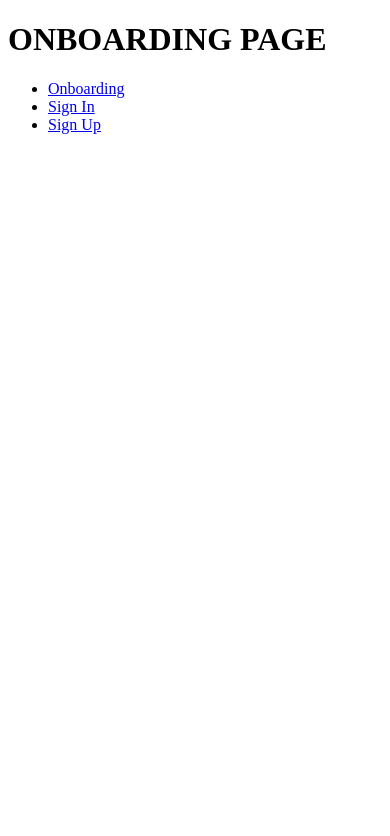
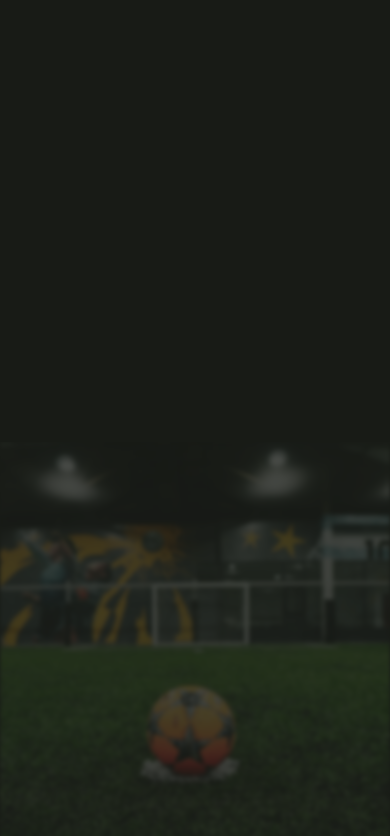
Before and after one commit to Mattew0800/hoyjugas, an Angular app in the folder WEB/: page / in a window 390 px wide. Shown: the top 836 px of the page. Built offline with nearby package versions, Linux system fonts and the light colour scheme.

Commit message:
feat(hj-1): implements onboarding load screen & add aztk walpaper to onboarding

```diff
--- a/WEB/src/app/app.config.ts
+++ b/WEB/src/app/app.config.ts
@@ -1,5 +1,6 @@
 import { ApplicationConfig, provideBrowserGlobalErrorListeners, provideZoneChangeDetection } from '@angular/core';
 import { provideRouter } from '@angular/router';
+import { provideHttpClient } from '@angular/common/http';
 
 import { routes } from './app.routes';
 
@@ -7,6 +8,7 @@ export const appConfig: ApplicationConfig = {
   providers: [
     provideBrowserGlobalErrorListeners(),
     provideZoneChangeDetection({ eventCoalescing: true }),
-    provideRouter(routes)
+    provideRouter(routes),
+    provideHttpClient()
   ]
 };
--- a/WEB/src/app/app.scss
+++ b/WEB/src/app/app.scss
@@ -0,0 +1,6 @@
+body,html{
+  margin: 0;
+  padding: 0;
+  width: 100%;
+  height: 100%;
+}
--- a/WEB/src/app/screens/onboarding/onboarding.html
+++ b/WEB/src/app/screens/onboarding/onboarding.html
@@ -1,14 +1,43 @@
-<h1>ONBOARDING PAGE</h1>
+<div class="ONBOARDING-CONTAINER">
+  <!-- SPLASH SCREEN - Logo (2 segundos) -->
+  @if(currentStep === 'splash'){
+    <div class="SPLASH-CONTAINER">
+      <!-- Header -->
+      <header class="ONBOARDING-HEADER">
+        <div class="STATUS-BAR"></div>
+      </header>
 
-<ul>
-  <li><a routerLink="/">Onboarding</a></li>
-  <li><a routerLink="/sign-in">Sign In</a></li>
-  <li><a routerLink="/sign-up">Sign Up</a></li>
+      <!-- Main Content -->
+      <main class="ONBOARDING-MAIN">
+        <div class="LOGO-WRAPPER">
+          <app-svg-loader svgPath="/assets/AZTK ARENA.svg"></app-svg-loader>
+        </div>
+      </main>
 
-</ul>
+      <!-- Footer -->
+      <p class="FOOTER-TEXT">POWERED BY HoyJugas</p>
 
-<div class="ALERT-CONTAINER">
-  @if(window.innerWidth >= 1024){
-    <h2 class="ALERT-MESSAGE">ESTAS FUERA DE LA COBERTURA DEL MOBILE DESIGN</h2>
+      <!-- Alert for desktop -->
+      <div class="ALERT-CONTAINER">
+        @if(window.innerWidth >= 1024){
+          <h2 class="ALERT-MESSAGE">ESTAS FUERA DE LA COBERTURA DEL MOBILE DESIGN</h2>
+        }
+      </div>
+    </div>
+  }
+
+  <!-- ONBOARDING SCREEN - Segunda parte -->
+  @if(currentStep === 'onboarding'){
+    <div class="ONBOARDING-CONTENT">
+      <!-- Mitad superior - Contenido principal -->
+      <div class="ONBOARDING-TOP-HALF">
+        <!-- Contenido aquí -->
+      </div>
+
+      <!-- Mitad inferior - Imagen de fondo desenfocada -->
+      <div class="ONBOARDING-BOTTOM-HALF">
+        <div class="ONBOARDING-IMAGE"></div>
+      </div>
+    </div>
   }
 </div>
--- a/WEB/src/app/screens/onboarding/onboarding.scss
+++ b/WEB/src/app/screens/onboarding/onboarding.scss
@@ -1,37 +1,266 @@
-body,html{
+* {
+  margin: 0;
   padding: 0;
-  margin: 0;
+  box-sizing: border-box;
+}
+
+html, body {
   width: 100%;
   height: 100%;
+  margin: 0;
+  padding: 0;
+  background-color: transparent;
+  overflow: hidden;
 }
 
+app-onboarding {
+  display: block;
+  width: 100%;
+  height: 100%;
+  margin: 0;
+  padding: 0;
+}
+
+.ONBOARDING-CONTAINER {
+  display: flex;
+  flex-direction: column;
+  width: 100%;
+  // Use viewport height safely and allow absolute children to fill
+  height: 100vh; // fallback
+  height: 100dvh;
+  position: relative;
+  overflow: hidden;
+  margin: 0;
+  padding: 0;
+  background-color: transparent;
+}
+
+// =====================================
+// SPLASH SCREEN - Logo (fondo negro)
+// =====================================
+.SPLASH-CONTAINER {
+  display: flex;
+  flex-direction: column;
+  width: 100%;
+  height: 100%; // To fill ONBOARDING-CONTAINER
+  background-color: transparent; // DEJAMOS TRANSPARENTE EN FAVOR DEL BODY
+  overflow: hidden;
+  margin: 0;
+  padding: 0;
+  padding-top: env(safe-area-inset-top);
+  padding-bottom: env(safe-area-inset-bottom);
+  padding-left: env(safe-area-inset-left);
+  padding-right: env(safe-area-inset-right);
+  position: absolute;
+  top: 0;
+  left: 0;
+  right: 0;
+  bottom: 0;
+  z-index: 10;
+}
+
+// =====================================
+// ONBOARDING CONTENT - Segunda parte (fondo marrón)
+// =====================================
+.ONBOARDING-CONTENT {
+  display: flex;
+  flex-direction: column;
+  width: 100%;
+  height: 100%; // To fill ONBOARDING-CONTAINER
+  background-color: #181b16;
+  overflow: hidden;
+  margin: 0;
+  padding: 0;
+  padding-top: env(safe-area-inset-top);
+  padding-bottom: env(safe-area-inset-bottom);
+  padding-left: env(safe-area-inset-left);
+  padding-right: env(safe-area-inset-right);
+  justify-content: center;
+  align-items: center;
+  position: absolute;
+  top: 0;
+  left: 0;
+  right: 0;
+  bottom: 0;
+}
+
+// Mitad superior - Contenido principal
+.ONBOARDING-TOP-HALF {
+  flex: 1;
+  width: 100%;
+  display: flex;
+  justify-content: center;
+  align-items: center;
+  padding: 20px;
+  overflow-y: auto;
+}
+
+// Mitad inferior - Imagen desenfocada
+.ONBOARDING-BOTTOM-HALF {
+  flex: 1;
+  width: 100%;
+  display: flex;
+  justify-content: center;
+  align-items: center;
+  overflow: hidden;
+  position: relative;
+}
+
+// Imagen con blur y estilos de fondo
+.ONBOARDING-IMAGE {
+  width: 100%;
+  height: 100%;
+  background: url('/assets/onboarding_image.webp') lightgray 50% / cover no-repeat;
+  filter: blur(2px);
+  opacity: 0.2;
+  position: absolute;
+  top: 0;
+  left: 0;
+  right: 0;
+  bottom: 0;
+}
+
+
+.STATUS-BAR {
+  display: none;
+}
+
+// Main content - Flex para centrar logo verticalmente
+.ONBOARDING-MAIN {
+  flex: 1;
+  display: flex;
+  justify-content: center;
+  align-items: center;
+  padding: 20px;
+  padding-bottom: 80px;
+}
+
+
+
+// Footer - Solo texto, sin contenedor
+.FOOTER-TEXT {
+  position: fixed;
+  bottom: 20px;
+  left: 50%;
+  transform: translateX(-50%);
+  color: #FEFEFE;
+  font-size: 12px;
+  font-weight: 500;
+  letter-spacing: 1px;
+  text-align: center;
+  z-index: 10;
+}
+
+// Alert Container para desktop
+.ALERT-CONTAINER {
+  display: none;
+}
+
+// =====================================
+// RESPONSIVE MOBILE FIRST
+// =====================================
+
+// Extra small devices (320px - 374px) - iPhone SE, iPhone 5/5s/5c
+@media (min-width: 320px) {
+  .LOGO-WRAPPER {
+    max-width: 200px;
+  }
+
+  .FOOTER-TEXT {
+    font-size: 11px;
+    padding: 0 10px;
+  }
+
+  .ONBOARDING-FOOTER {
+    padding: 12px 15px;
+    min-height: 50px;
+  }
+}
+
+// Small devices (375px - 424px) - iPhone 6/7/8, iPhone X/XS
+@media (min-width: 375px) {
+  .LOGO-WRAPPER {
+    max-width: 240px;
+  }
+
+  .FOOTER-TEXT {
+    font-size: 12px;
+  }
+}
+
+// Medium devices (425px - 599px) - iPhone 6/7/8 Plus, iPhone XR/11
+@media (min-width: 425px) {
+  .LOGO-WRAPPER {
+    max-width: 260px;
+  }
+
+  .ONBOARDING-MAIN {
+    padding: 30px;
+  }
+
+  .ONBOARDING-FOOTER {
+    padding: 16px 20px;
+    min-height: 60px;
+  }
+
+  .FOOTER-TEXT {
+    font-size: 13px;
+  }
+}
+
+// Tablets/Large phones (600px - 767px)
+@media (min-width: 600px) {
+  .LOGO-WRAPPER {
+    max-width: 300px;
+  }
+
+  .FOOTER-TEXT {
+    font-size: 14px;
+  }
+}
+
+// iPad/Large tablets landscape (768px - 1023px)
+@media (min-width: 768px) {
+  .LOGO-WRAPPER {
+    max-width: 350px;
+  }
+
+  .FOOTER-TEXT {
+    font-size: 15px;
+  }
+}
+
+// Desktop - Alert message only
 @media (min-width: 1024px) {
-  .LOG-IN-SCREEN{
+  .ONBOARDING-CONTAINER {
     position: relative;
-    width: 100%;
-    height: 100%;
+  }
+
+  .ONBOARDING-HEADER,
+  .ONBOARDING-MAIN,
+  .ONBOARDING-FOOTER {
+    display: none;
+  }
+
+  .ALERT-CONTAINER {
     display: flex;
-    justify-content: center;
-    align-items: center;
-    background-color: lightgray;
-  }
-  .ALERT-CONTAINER{
     position: absolute;
     top: 0;
     left: 0;
     width: 100%;
     height: 100%;
-    display: flex;
     justify-content: center;
     align-items: center;
     background-color: sandybrown;
+    z-index: 9999;
   }
 
-  .ALERT-MESSAGE{
+  .ALERT-MESSAGE {
     color: white;
     font-size: 1.5em;
     font-weight: bold;
     text-align: center;
+    padding: 20px;
   }
 
 }
--- a/WEB/src/app/screens/onboarding/onboarding.ts
+++ b/WEB/src/app/screens/onboarding/onboarding.ts
@@ -1,13 +1,45 @@
-import { Component } from '@angular/core';
+import { Component, OnInit, OnDestroy, Inject, Renderer2 } from '@angular/core';
+import { DOCUMENT } from '@angular/common';
 import {RouterLink} from '@angular/router';
+import { Meta } from '@angular/platform-browser';
+import { SvgLoaderComponent } from '../../components/svg-loader/svg-loader.component';
 
 @Component({
   selector: 'app-onboarding',
-  imports: [RouterLink],
+  imports: [RouterLink, SvgLoaderComponent],
   templateUrl: './onboarding.html',
   styleUrl: './onboarding.scss',
 })
-export class Onboarding {
+export class Onboarding implements OnInit, OnDestroy {
   window=window;
+  currentStep: 'splash' | 'onboarding' = 'splash';
 
+  constructor(
+    private meta: Meta,
+    @Inject(DOCUMENT) private document: Document,
+    private renderer: Renderer2
+  ) {}
+
+  ngOnInit() {
+    this.meta.updateTag({ name: 'theme-color', content: '#000000' });
+    this.renderer.setStyle(this.document.body, 'background-color', '#000000');
+    // Para cuando uses una imagen de fondo en el body, podrías hacer:
+    // this.renderer.setStyle(this.document.body, 'background-image', "url('...')");
+
+    // Mostrar splash (logo) durante 2 segundos
+    setTimeout(() => {
+      this.currentStep = 'onboarding';
+      this.meta.updateTag({ name: 'theme-color', content: '#181b16' });
+      this.renderer.setStyle(this.document.body, 'background-color', '#181b16');
+      // this.renderer.setStyle(this.document.body, 'background-image', "url('tu-imagen-aqui.jpg')");
+      // this.renderer.setStyle(this.document.body, 'background-size', 'cover');
+    }, 2000);
+  }
+
+  ngOnDestroy() {
+    this.meta.updateTag({ name: 'theme-color', content: '#000000' });
+    this.renderer.removeStyle(this.document.body, 'background-color');
+    this.renderer.removeStyle(this.document.body, 'background-image');
+    this.renderer.removeStyle(this.document.body, 'background-size');
+  }
 }
--- a/WEB/src/index.html
+++ b/WEB/src/index.html
@@ -4,10 +4,22 @@
   <meta charset="utf-8">
   <title>WEB</title>
   <base href="/">
-  <meta name="viewport" content="width=device-width, initial-scale=1">
+  <meta name="viewport" content="width=device-width, initial-scale=1, viewport-fit=cover, maximum-scale=1">
+  <!-- Chrome, Firefox, Opera y navegadores basados en Chromium -->
+  <meta name="theme-color" content="#d4af37">
+  <!-- Safari en iOS -->
+  <meta name="apple-mobile-web-app-status-bar-style" content="black-translucent">
+  <meta name="apple-mobile-web-app-capable" content="yes">
+  <!-- Microsoft Edge y Windows Phone -->
+  <meta name="msapplication-navbutton-color" content="#d4af37">
+  <meta name="msapplication-TileColor" content="#d4af37">
   <link rel="icon" type="image/x-icon" href="favicon.ico">
+  <style>
+    * { margin: 0; padding: 0; }
+    html, body { margin: 0; padding: 0; width: 100%; height: 100%; overflow: hidden; }
+  </style>
 </head>
-<body>
+<body style="margin: 0; padding: 0; overflow: hidden;">
   <app-root></app-root>
 </body>
 </html>
--- a/WEB/src/styles.scss
+++ b/WEB/src/styles.scss
@@ -1 +1,24 @@
-/* You can add global styles to this file, and also import other style files */
+/* Global reset and styles */
+
+* {
+  margin: 0;
+  padding: 0;
+  box-sizing: border-box;
+}
+
+html, body {
+  margin: 0;
+  padding: 0;
+  width: 100%;
+  height: 100%;
+  background-color: transparent;
+}
+
+
+app-root {
+  display: block;
+  width: 100%;
+  height: 100%;
+  margin: 0;
+  padding: 0;
+}
```
Also changed, not shown: WEB/src/app/components/svg-loader/svg-loader.component.ts (added, +40 -0 lines), WEB/src/assets/AZTK ARENA.svg (added), WEB/src/assets/onboarding_image.webp (added).
